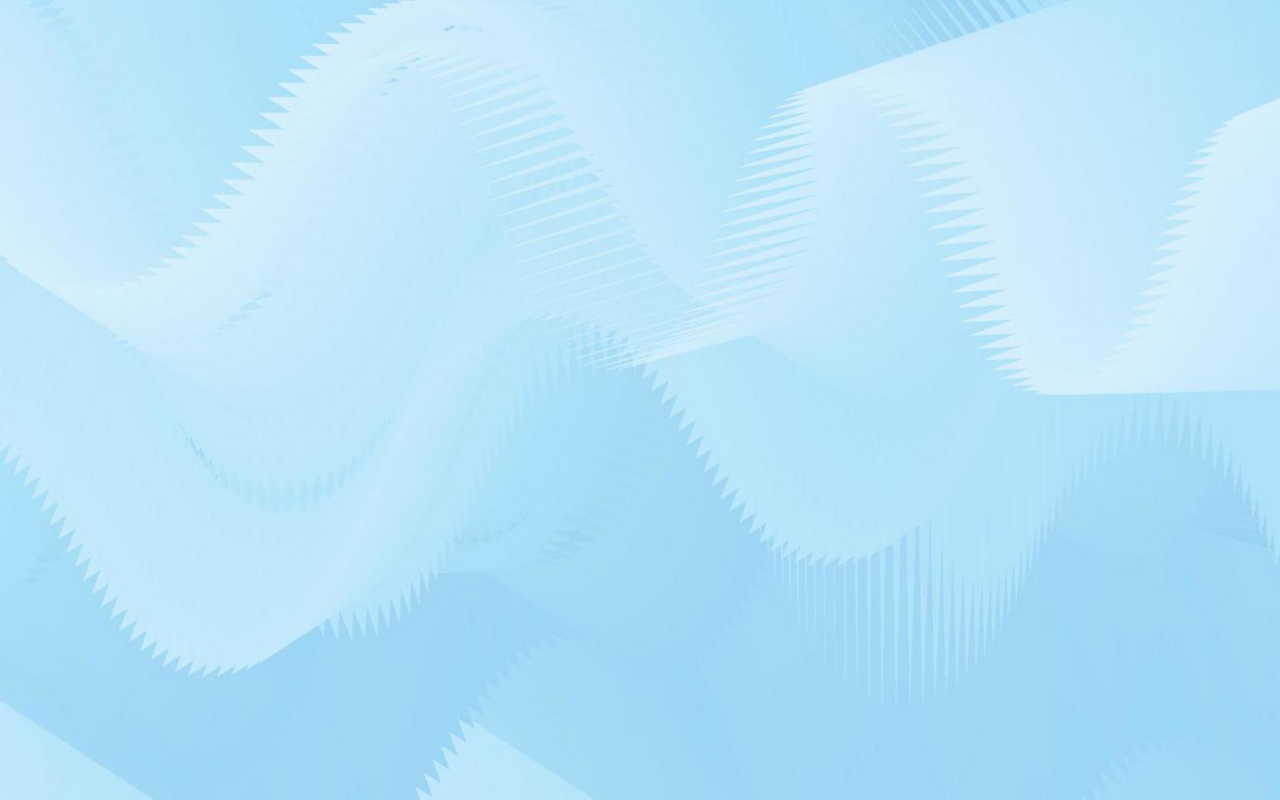
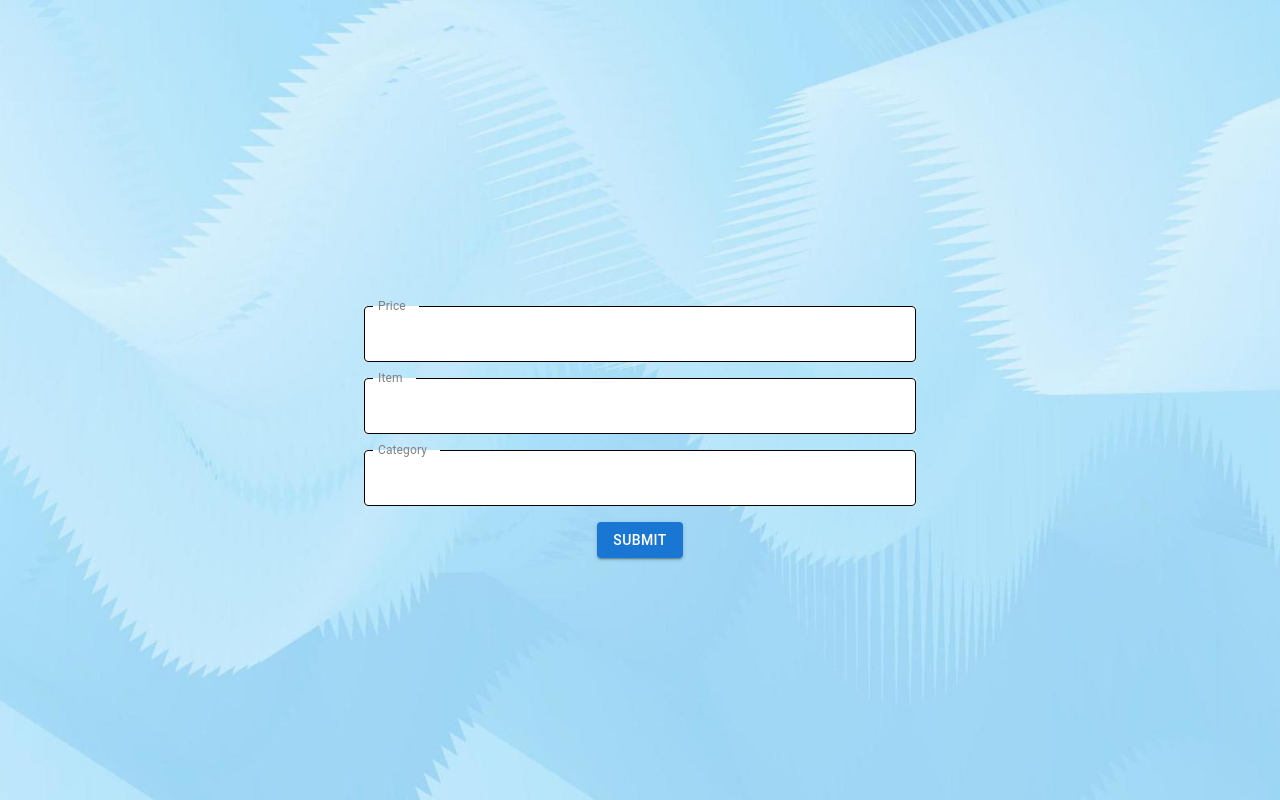
Before and after one commit to bwilbert67/budget-ui, a React (Create React App) app: page / in a window 1280 px wide. Built offline with nearby package versions, Linux system fonts and the light colour scheme.

Commit message:
form creation

```diff
--- /dev/null
+++ b/src/components/CustomTextField.js
@@ -0,0 +1,35 @@
+import React from 'react';
+import { TextField } from '@mui/material';
+
+const CustomTextField = ({ label, required = false, ...props }) => {
+    return (
+        <TextField
+            label={label}
+            variant="outlined"
+            fullWidth
+            required={required}
+            sx={{
+                backgroundColor: 'white',
+                '& .MuiOutlinedInput-root': {
+                    '& fieldset': {
+                        borderColor: 'black', // Default border color
+                    },
+                    '&:hover fieldset': {
+                        borderColor: 'black', // Border color on hover
+                    },
+                    '&.Mui-focused fieldset': {
+                        borderColor: 'black', // Border color when focused
+                    },
+                },
+            }}
+            InputLabelProps={{
+                shrink: true,
+                style: { color: 'gray' },
+                required: false, // Prevent MUI from adding asterisk
+            }}
+            {...props}
+        />
+    );
+};
+
+export default CustomTextField;
--- a/src/components/HomeForm.js
+++ b/src/components/HomeForm.js
@@ -0,0 +1,72 @@
+// src/components/HomeForm.js
+import React, { useState } from 'react';
+import { Button, Container, Box } from '@mui/material';
+import CustomTextField from './CustomTextField';
+
+const HomeForm = () => {
+    // Initialize state for form data
+    const [formData, setFormData] = useState({
+        price: '',
+        item: '',
+        category: '',
+    });
+
+    // Handle input change
+    const handleInputChange = (e) => {
+        const { name, value } = e.target;
+        setFormData({
+            ...formData,
+            [name]: value,
+        });
+    };
+
+    // Handle form submission
+    const handleSubmit = (event) => {
+        event.preventDefault();
+        // Print the form data
+        console.log('Form Data:', formData);
+    };
+
+    return (
+        <Container maxWidth="sm">
+            <Box
+                component="form"
+                onSubmit={handleSubmit}
+                sx={{
+                    display: 'flex',
+                    flexDirection: 'column',
+                    alignItems: 'center',
+                    gap: 2,
+                    marginTop: 8,
+                }}
+            >
+                <CustomTextField
+                    label="Price"
+                    required
+                    name="price"
+                    value={formData.price}
+                    onChange={handleInputChange}
+                />
+                <CustomTextField
+                    label="Item"
+                    required
+                    name="item"
+                    value={formData.item}
+                    onChange={handleInputChange}
+                />
+                <CustomTextField
+                    label="Category"
+                    required
+                    name="category"
+                    value={formData.category}
+                    onChange={handleInputChange}
+                />
+                <Button type="submit" variant="contained" color="primary">
+                    Submit
+                </Button>
+            </Box>
+        </Container>
+    );
+};
+
+export default HomeForm;
--- a/src/views/HomePage.js
+++ b/src/views/HomePage.js
@@ -1,6 +1,7 @@
 import React from 'react';
 import '../index.css';
 import background from '../assets/budget-background.jpg';
+import HomeForm from '../components/HomeForm.js';
 const HomePage = () => {
     return (
         <div
@@ -8,10 +9,15 @@ const HomePage = () => {
                 backgroundImage: `url(${background})`,
                 backgroundSize: 'cover',
                 backgroundPosition: 'center',
-                height: '100vh',
-                width: '100vw',
+                minHeight: '100vh',
+                width: '100%',
+                display: 'flex',
+                flexDirection: 'column',
+                justifyContent: 'center',
+                alignItems: 'center',
             }}
         >
+            <HomeForm/>
         </div>
     );
 };
```
